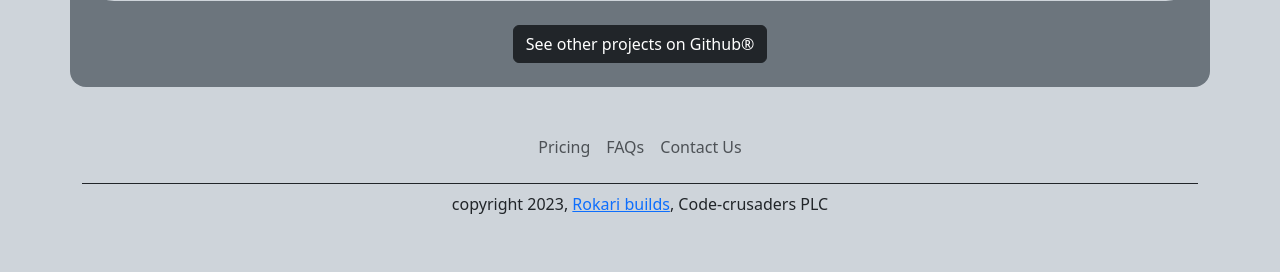
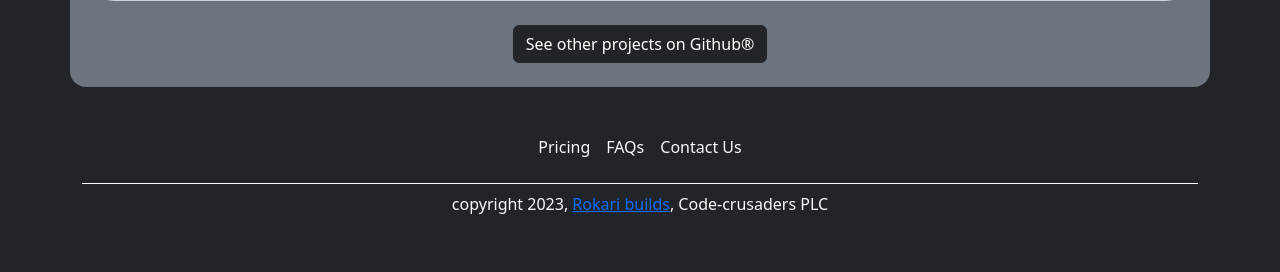
Before and after one commit to Rokari-19/Portfolio-website, a Flask app: page / in a window 1280 px wide. Shown: the part 2477-2749 px from the top of the page. Run offline with Flask 3, Linux system fonts and the light colour scheme.

Commit message:
dark mode baby

```diff
--- a/app.py
+++ b/app.py
@@ -67,6 +67,9 @@ def index():
      company_name= 'Code-crusaders',
      services= SERV
      )
+@app.route('/api')
+def api_call():
+    return 'this is the api webpage'
 
 
 @app.route('/api/jobs')
--- a/templates/footer.html
+++ b/templates/footer.html
@@ -1,6 +1,6 @@
 <div class="container">
   <footer class="py-3 my-4">
-    <ul class="nav justify-content-center border-bottom border-dark pb-3 mb-2">
+    <ul class="nav justify-content-center border-bottom border-light pb-3 mb-2">
       <!-- <li class="nav-item">
         <a href="#" class="nav-link px-2 text-body-secondary">Home</a>
       </li> -->
@@ -8,23 +8,23 @@
         <a href="#" class="nav-link px-2 text-body-secondary">Features</a>
       </li> -->
       <li class="nav-item">
-        <a href="#" class="nav-link px-2 text-body-secondary">Pricing</a>
+        <a href="#" class="nav-link px-2 text-light">Pricing</a>
       </li>
       <li class="nav-item">
         <a href="mailto:rokarigithub@outlook.com?subject=FAQs&body=Hi%20my%20name%20is%20%3Cyour%20name%3E%0D%0Amy%20question%20is%20%3Cyour%20question%3E%0D%0A"
-          class="nav-link px-2 text-body-secondary"
+          class="nav-link px-2 text-light"
           >FAQs</a>
       </li>
       <li class="nav-item">
         <a
           href="mailto:rokarigithub@outlook.com?subject=%3Cinput%20subject%3E&body=Hi%2C%20my%20name%20is%20%3Ccustomer%20name%3E.%20I'm%20emailing%20you%20concerning%20%3Creason-for-email%3E%0D%0A%3Cany%20other%20text%20here%3E"
-          class="nav-link px-2 text-body-secondary"
+          class="nav-link px-2 text-light"
           >Contact Us</a
         >
       </li>
     </ul>
     <div class="text-center">
-      <p>
+      <p class="text-light">
         copyright 2023,
         <a href="https://github.com/rokarioss">Rokari builds</a>, Code-crusaders
         PLC
--- a/templates/landing.html
+++ b/templates/landing.html
@@ -15,7 +15,7 @@
       crossorigin="anonymous"
     />
   </head>
-  <body class="bg-dark-subtle">
+  <body class="bg-dark">
     {% include 'nav.html' %}
     <div class="container bg-secondary border-primary rounded-4">
       <h1 class="text-start mt-2 mb-2 p-3">The {{company_name}}</h1>
--- a/templates/nav.html
+++ b/templates/nav.html
@@ -1,4 +1,4 @@
-<nav class="navbar shadow-sm fixed-top bg-white mb-3">
+<nav class="navbar shadow-sm fixed-top bg-dark-subtle mb-3">
   <div class="container-fluid">
     <a class="navbar-brand" href="#">
       <img
--- a/templates/services.html
+++ b/templates/services.html
@@ -11,6 +11,6 @@
   </div>
   {% endif %}
   <div>
-    <a href="">Check It Out</a>
+    <a href="">Check It Out</a> or
   </div>
 </div>
```
